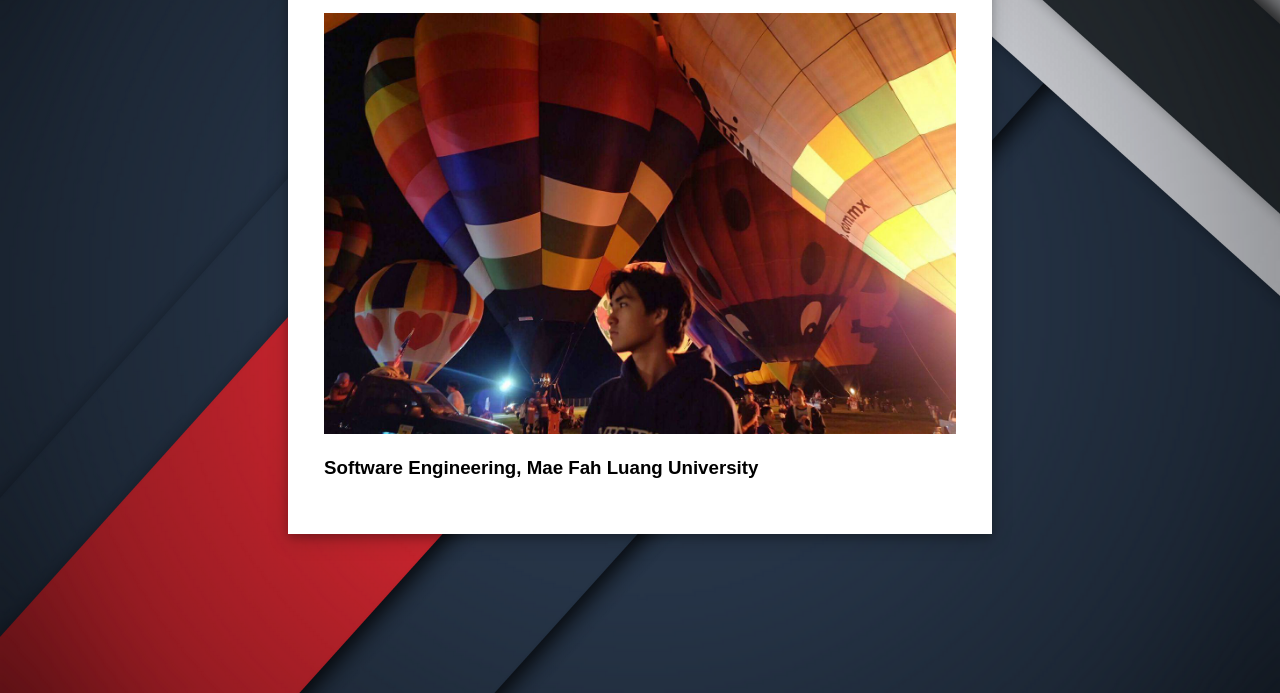
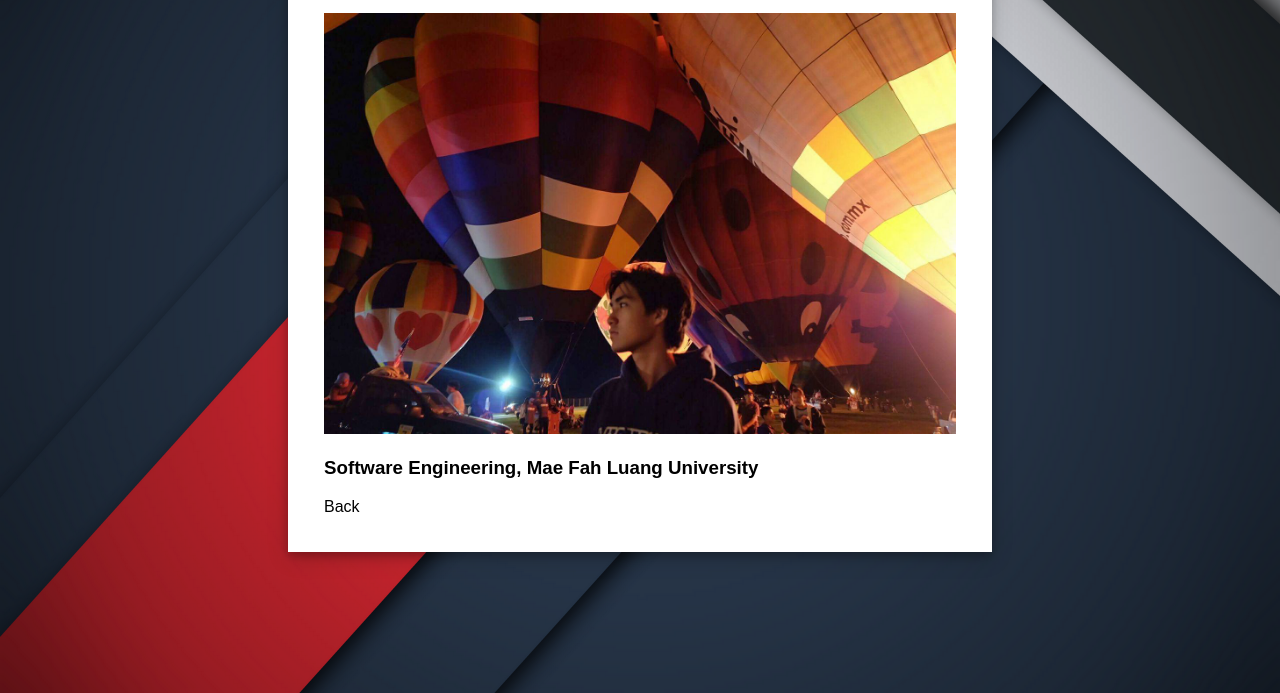
Before and after one commit to Jaylers/dayone, a website: page peach/peach.html in a window 1280 px wide. Shown: the part 107-800 px from the top of the page. Drawn offline with Linux system fonts and the light colour scheme.

Commit message:
Add back button

```diff
--- a/peach/peach.css
+++ b/peach/peach.css
@@ -46,3 +46,7 @@ html {
     box-shadow: 0 4px 8px 0 rgba(0, 0, 0, 0.2), 0 6px 20px 0 rgba(0, 0, 0, 0.19);
     font-family: sans-serif;
 }
+
+a {
+  text-decoration: none;
+}
--- a/peach/peach.html
+++ b/peach/peach.html
@@ -22,6 +22,7 @@
             </div>
             <img src="peachbg.jpg" style="width: 100%"/>
             <h3>Software Engineering, Mae Fah Luang University</h3>
+            <a style="color: black;" href="../index.html">Back</a>
         </div>
     </div>
 </body>
```
